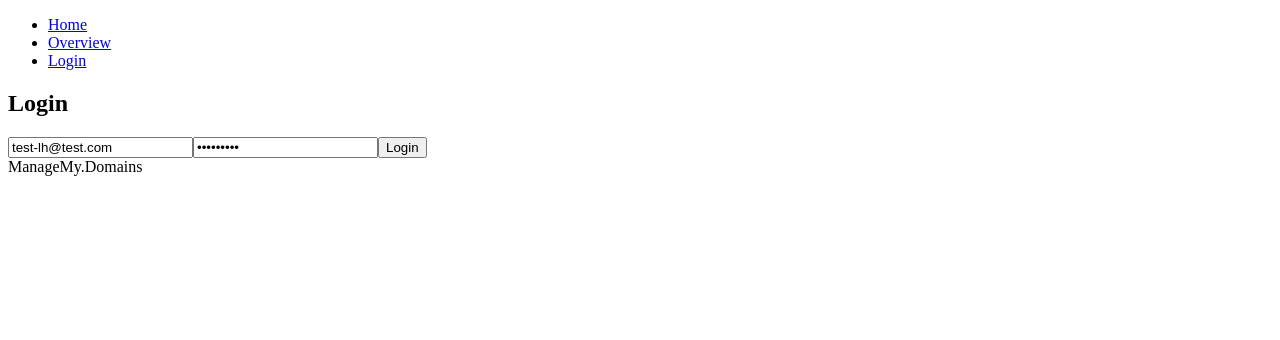
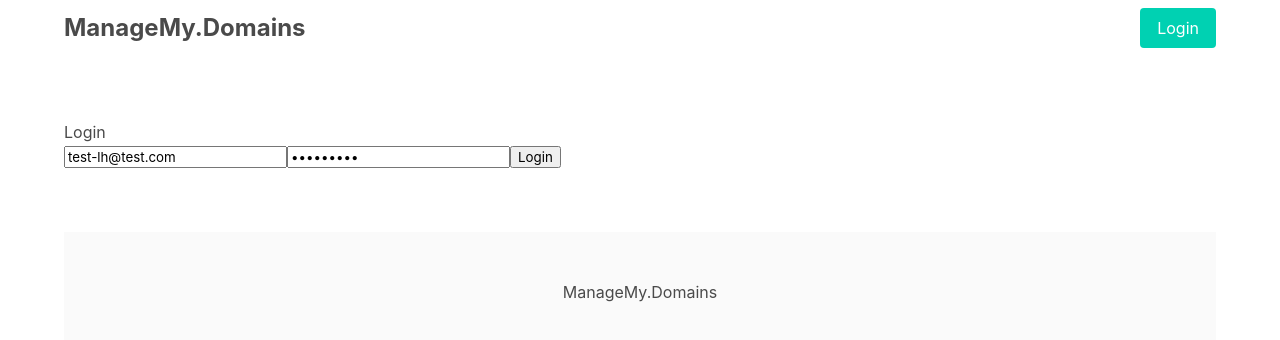
Before and after one commit to LukaHarambasic/managemy.domains, a Vue app: page /login in a window 1280 px wide. Shown: the top 340 px of the page. Built offline with nearby package versions, Linux system fonts and the light colour scheme; no server answers.

Commit message:
styling and domain creation

```diff
--- a/package.json
+++ b/package.json
@@ -9,7 +9,9 @@
     "lint:fix": "eslint src --ext .js --fix"
   },
   "dependencies": {
+    "bulma": "^0.9.3",
     "firebase": "^8.9.1",
+    "uuid": "^8.3.2",
     "vue": "^3.2.25",
     "vue-router": "^4.0.12",
     "vuex": "^4.0.2"
--- a/src/App.vue
+++ b/src/App.vue
@@ -1,18 +1,36 @@
 <template>
   <div class="container">
-    <nav>
-      <ul>
-        <li><router-link to="/">Home</router-link></li>
-        <li><router-link to="/overview">Overview</router-link></li>
-        <li><router-link to="/login">Login</router-link></li>
-      </ul>
+    <nav class="navbar" role="navigation" aria-label="main navigation">
+      <div class="navbar-brand">
+        <a class="navbar-item is-size-4 has-text-weight-bold" href="/">
+          ManageMy.Domains
+        </a>
+      </div>
+      <div class="navbar-menu">
+        <div class="navbar-start">
+        </div>
+        <div class="navbar-end">
+          <div v-if="user" class="navbar-item">
+            <router-link class="button is-primary" to="/overview">Overview</router-link>
+          </div>
+          <div v-else class="navbar-item">
+            <router-link class="button is-primary" to="/login">Login</router-link>
+          </div>
+        </div>
+      </div>
     </nav>
     <main>
       <router-view />
     </main>
-    <footer>
-      ManageMy.Domains
-      <button v-if="user" type="submit" @click.prevent="logout">Logout</button>
+    <footer class="footer">
+      <div class="content has-text-centered">
+        <p>
+          ManageMy.Domains
+        </p>
+        <p>
+          <button v-if="user" class="button is-small" type="submit" @click.prevent="logout">Logout</button>
+        </p>
+      </div>
     </footer>
   </div>
 </template>
@@ -50,5 +68,8 @@ export default {
 </script>
 
 <style lang="sass" scoped>
-
+nav
+  margin: 0 0 4rem 0
+main
+  margin: 0 0 4rem 0
 </style>
--- a/src/assets/js/firebase.js
+++ b/src/assets/js/firebase.js
@@ -12,7 +12,6 @@ const config = {
 }
 
 firebase.initializeApp(config)
-firebase.firestore().settings({ timestampsInSnapshots: true })
 
 const db = firebase.firestore()
 const auth = firebase.auth()
--- /dev/null
+++ b/src/components/Domain/DomainCreate.vue
@@ -0,0 +1,110 @@
+<template>
+  <div class="domain-create">
+    <form @submit="create">
+      <div class="field is-horizontal">
+        <div class="field-label is-normal">
+          <label class="label">URL</label>
+        </div>
+        <div class="field-body">
+          <div class="field">
+            <p class="control">
+              <input v-model="url" class="input" type="url" placeholder="https://" required>
+            </p>
+          </div>
+        </div>
+      </div>
+      <div class="field is-horizontal">
+        <div class="field-label is-normal">
+          <label class="label">Contract until</label>
+        </div>
+        <div class="field-body">
+          <div class="field">
+            <p class="control">
+              <input v-model="contractUntil" class="input" type="date" placeholder="">
+            </p>
+          </div>
+        </div>
+      </div>
+      <div class="field is-horizontal">
+        <div class="field-label is-normal">
+          <label class="label">Price per year</label>
+        </div>
+        <div class="field-body">
+          <div class="field">
+            <p class="control">
+              <input v-model="pricePerYear" class="input" type="number" placeholder="18.02">
+            </p>
+          </div>
+        </div>
+      </div>
+      <div class="field is-horizontal">
+        <div class="field-label is-normal">
+          <label class="label">Vendor</label>
+        </div>
+        <div class="field-body">
+          <div class="field">
+            <p class="control">
+              <input v-model="vendor" class="input" type="text" placeholder="Namecheap">
+            </p>
+          </div>
+        </div>
+      </div>
+      <div class="field is-horizontal">
+        <div class="field-label is-normal">
+          <label class="label">Settings Link</label>
+        </div>
+        <div class="field-body">
+          <div class="field">
+            <p class="control">
+              <input v-model="settingsLink" class="input" type="url" placeholder="https://">
+            </p>
+          </div>
+        </div>
+      </div>
+      <div class="field">
+        <div class="control">
+          <button class="button is-link is-fullwidth" @click.prevent="create">Submit</button>
+        </div>
+      </div>
+    </form>
+  </div>
+</template>
+
+<script>import firebase from 'firebase/app'
+import { db } from '@/assets/js/firebase'
+
+export default {
+  name: 'DomainCreate',
+  data() {
+    return {
+      url: 'https://test.com',
+      contractUntil: '',
+      pricePerYear: 18.02,
+      vendor: 'Netcup',
+      settingsLink: 'https://www.customercontrolpanel.de/domains.php'
+    }
+  },
+  methods: {
+    async create() {
+      console.log('CREATE')
+      console.log(db)
+        await db.collection('domains').add({
+          url: this.url,
+          contractUntil: firebase.firestore.Timestamp.fromDate(new Date(this.contractUntil)),
+          pricePerYear: this.pricePerYear,
+          vendor: this.vendor,
+          settingsLink: this.settingsLink
+        }).then((docRef) => {
+          console.log('Document written with ID: ', docRef.id)
+        })
+          .catch((error) => {
+            console.error('Error adding document: ', error)
+          })
+    }
+  }
+}
+</script>
+
+<style lang="sass" scoped>
+
+</style>
--- a/src/main.js
+++ b/src/main.js
@@ -2,5 +2,6 @@ import { createApp } from 'vue'
 import App from '@/App.vue'
 import router from '@/router'
 import store from '@/store'
+import '../node_modules/bulma/css/bulma.css'
 
 createApp(App).use(store).use(router).mount('#app')
--- a/src/views/ViewOverview.vue
+++ b/src/views/ViewOverview.vue
@@ -1,12 +1,14 @@
 <template>
   <div class="view">
-    <h2>Overview</h2>
+    <domain-create />
   </div>
 </template>
 
 <script>
+import DomainCreate from '@/components/Domain/DomainCreate.vue'
 export default {
-  name: 'ViewOverview'
+  name: 'ViewOverview',
+  components: { DomainCreate }
 }
 </script>
 
```
Also changed, not shown: 1 other file (tests, documents, lock files or other folders).
